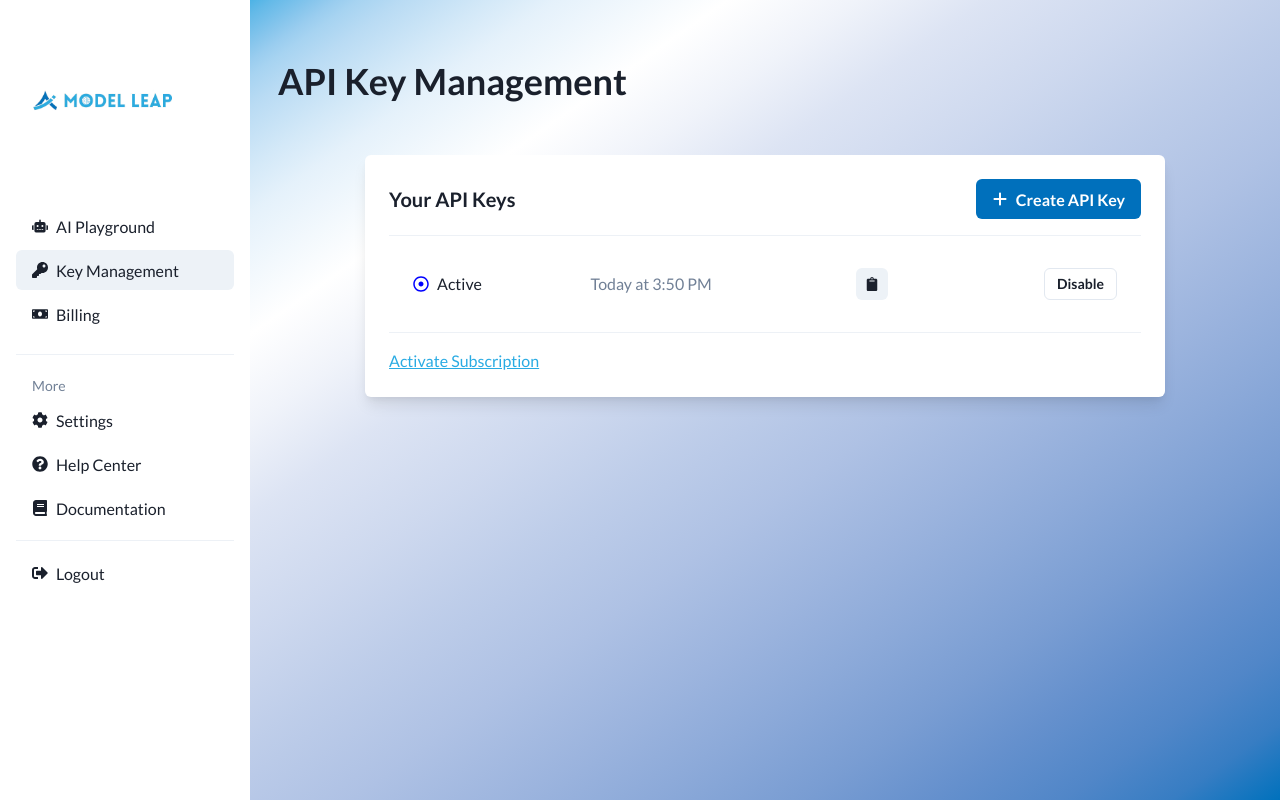
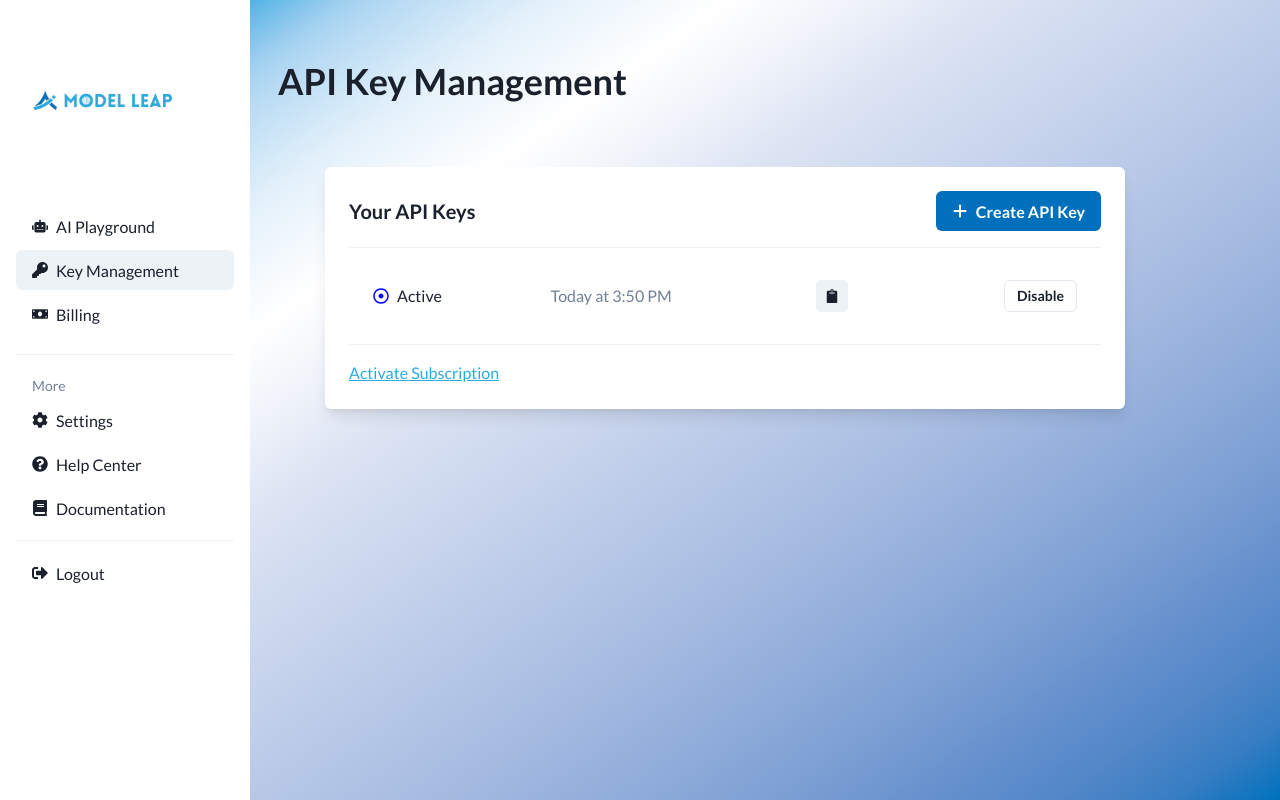
Before and after one commit to Arsalanbashir831/ModelLeap-AI, a React (Vite) app: page /app/keymanagement in a window 1280 px wide. Built offline with nearby package versions, Linux system fonts and the light colour scheme.

Commit message:
layout keys page

```diff
--- a/src/Pages/KeyManagement/APIkey.jsx
+++ b/src/Pages/KeyManagement/APIkey.jsx
@@ -1,18 +1,18 @@
 import React from "react";
 import Header from "../../Components/Dashboard/Header";
-import { Box } from "@chakra-ui/react";
+import { Box, Flex } from "@chakra-ui/react";
 import KeyGenerate from "../../Components/Dashboard/KeyGenerate";
 
 const APIkey = () => {
   return (
-    <>
-      <Box mt={8} p={"3"}>
+    <Box minH="100vh">
+      <Box mt={8} p={3}>
         <Header title={"API Key Management"} />
       </Box>
-      <Box>
+      <Box borderRadius="lg" p={3} width="100%" maxW="950px">
         <KeyGenerate />
       </Box>
-    </>
+    </Box>
   );
 };
 
```
